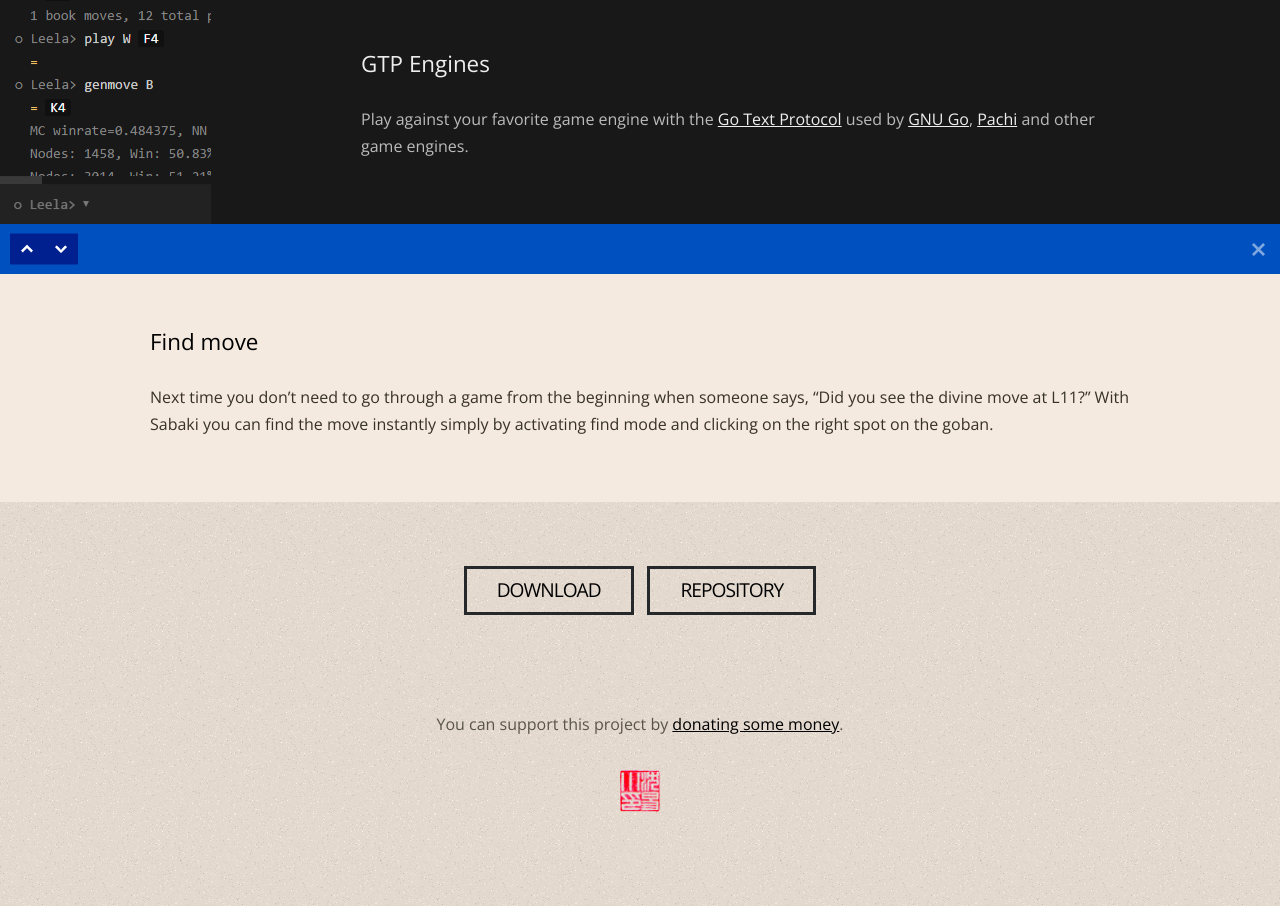
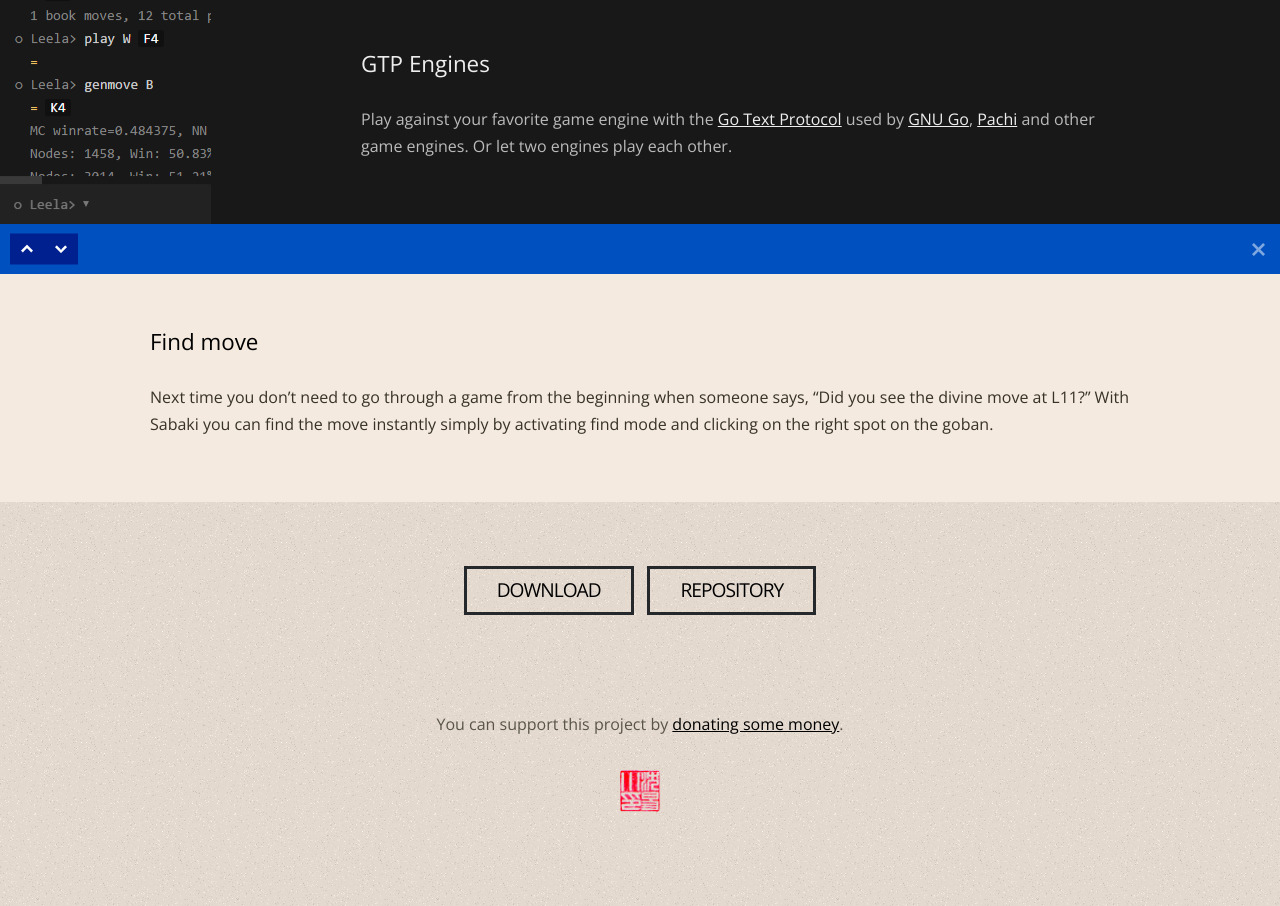
Before and after one commit to SabakiHQ/sabaki-website, a plain HTML site: page index.html in a window 1280 px wide. Shown: the part 2378-3284 px from the top of the page. Drawn offline with nearby package versions, Linux system fonts and the light colour scheme.

Commit message:
Let two engines play each other

```diff
--- a/index.html
+++ b/index.html
@@ -60,9 +60,7 @@
     <section id="gtp_engines">
         <div class="inner">
             <h3>GTP Engines</h3>
-            <p>
-                Play against your favorite game engine with the <a href="https://www.lysator.liu.se/~gunnar/gtp/">Go Text Protocol</a> used by <a href="http://www.gnu.org/software/gnugo/">GNU Go</a>, <a href="http://pachi.or.cz/">Pachi</a> and other game engines.
-            </p>
+            <p>Play against your favorite game engine with the <a href="https://www.lysator.liu.se/~gunnar/gtp/">Go Text Protocol</a> used by <a href="http://www.gnu.org/software/gnugo/">GNU Go</a>, <a href="http://pachi.or.cz/">Pachi</a> and other game engines. Or let two engines play each other.</p>
         </div>
     </section>
     <section id="find_move">
```
